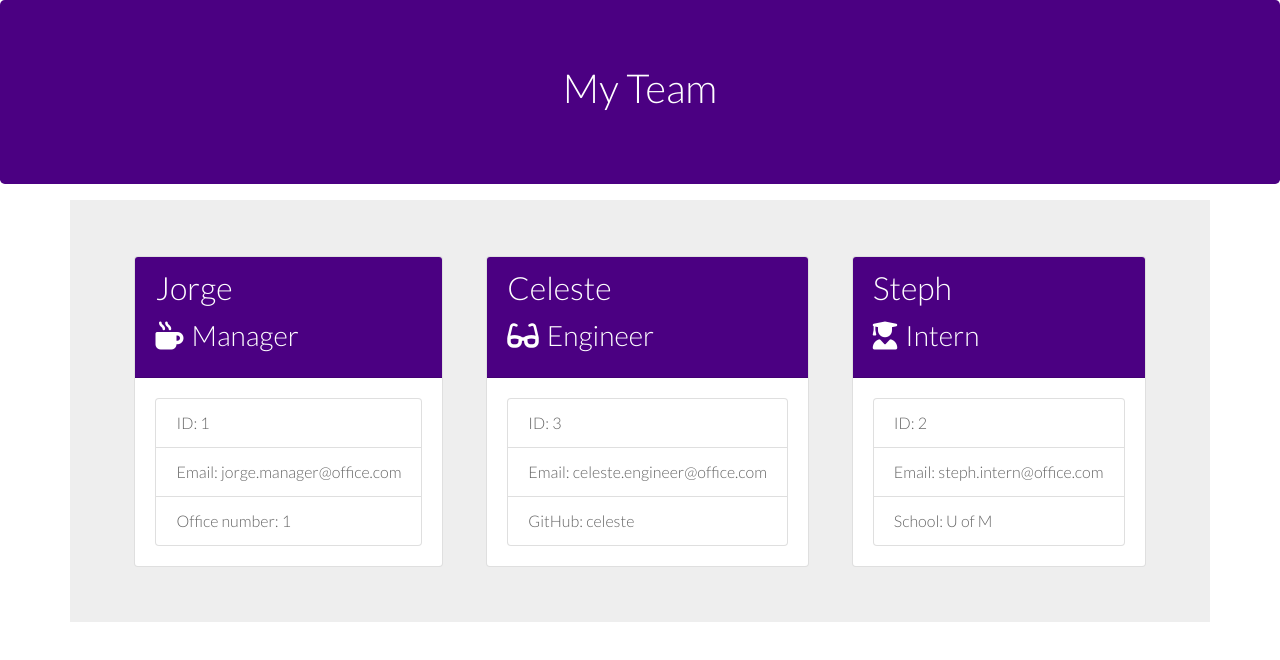
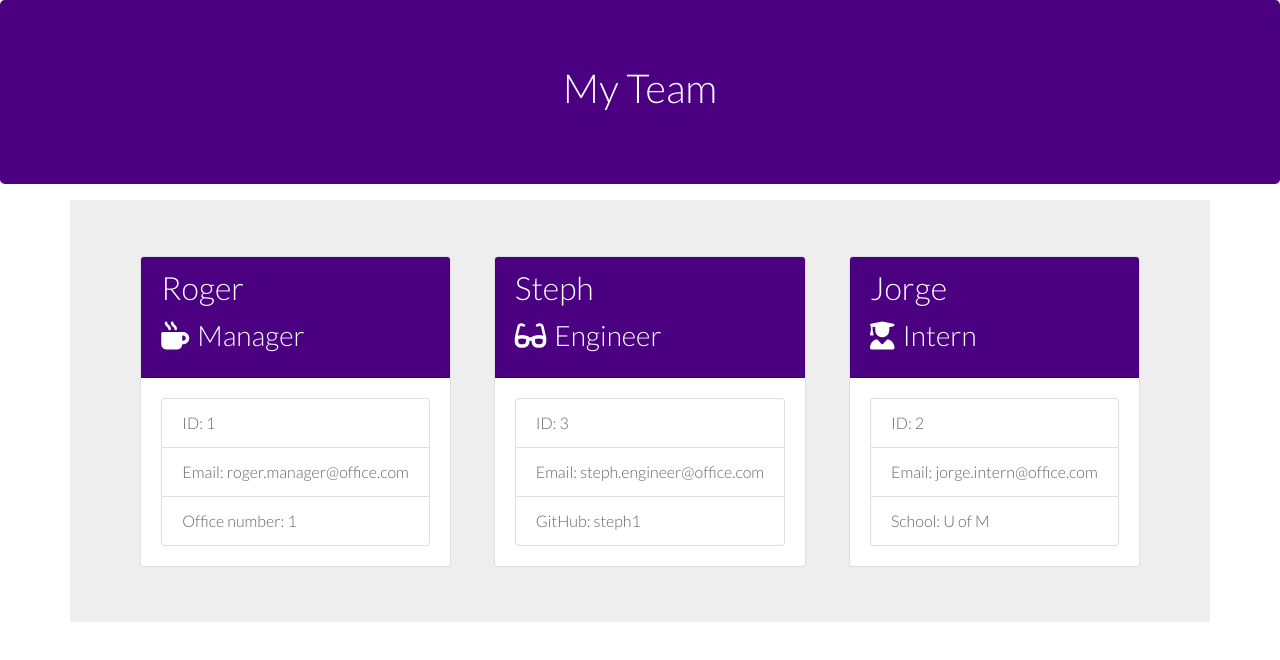
Before and after one commit to jlcalderon/dev-team, a website: page output/team.html in a window 1280 px wide. Drawn offline with nearby package versions, Linux system fonts and the light colour scheme.

```diff
--- a/output/team.html
+++ b/output/team.html
@@ -25,37 +25,37 @@
             <div class="team-area col-12 d-flex justify-content-center m-auto p-auto">
                 <div class="card employee-card">
     <div class="card-header head-card">
-        <h2 class="card-title">Jorge</h2>
+        <h2 class="card-title">Roger</h2>
         <h3 class="card-title"><i class="fas fa-mug-hot mr-2"></i>Manager</h3>
     </div>
     <div class="card-body">
         <ul class="list-group">
             <li class="list-group-item">ID: 1</li>
-            <li class="list-group-item">Email: <a href="mailto:jorge.manager@office.com">jorge.manager@office.com</a></li>
+            <li class="list-group-item">Email: <a href="mailto:roger.manager@office.com">roger.manager@office.com</a></li>
             <li class="list-group-item">Office number: 1</li>
         </ul>
     </div>
 </div><div class="card employee-card">
     <div class="card-header head-card">
-        <h2 class="card-title">Celeste</h2>
+        <h2 class="card-title">Steph</h2>
         <h3 class="card-title"><i class="fas fa-glasses mr-2"></i>Engineer</h3>
     </div>
     <div class="card-body">
         <ul class="list-group">
             <li class="list-group-item">ID: 3</li>
-            <li class="list-group-item">Email: <a href="mailto:celeste.engineer@office.com">celeste.engineer@office.com</a></li>
-            <li class="list-group-item">GitHub: <a href="https://github.com/celeste" target="_blank" rel="noopener noreferrer">celeste</a></li>
+            <li class="list-group-item">Email: <a href="mailto:steph.engineer@office.com">steph.engineer@office.com</a></li>
+            <li class="list-group-item">GitHub: <a href="https://github.com/steph1" target="_blank" rel="noopener noreferrer">steph1</a></li>
         </ul>
     </div>
 </div><div class="card employee-card">
     <div class="card-header head-card">
-        <h2 class="card-title">Steph</h2>
+        <h2 class="card-title">Jorge</h2>
         <h3 class="card-title"><i class="fas fa-user-graduate mr-2"></i>Intern</h3>
     </div>
     <div class="card-body">
         <ul class="list-group">
             <li class="list-group-item">ID: 2</li>
-            <li class="list-group-item">Email: <a href="mailto:steph.intern@office.com">steph.intern@office.com</a></li>
+            <li class="list-group-item">Email: <a href="mailto:jorge.intern@office.com">jorge.intern@office.com</a></li>
             <li class="list-group-item">School: U of M</li>
         </ul>
     </div>
```
Also changed, not shown: README.md, 1 other file.
